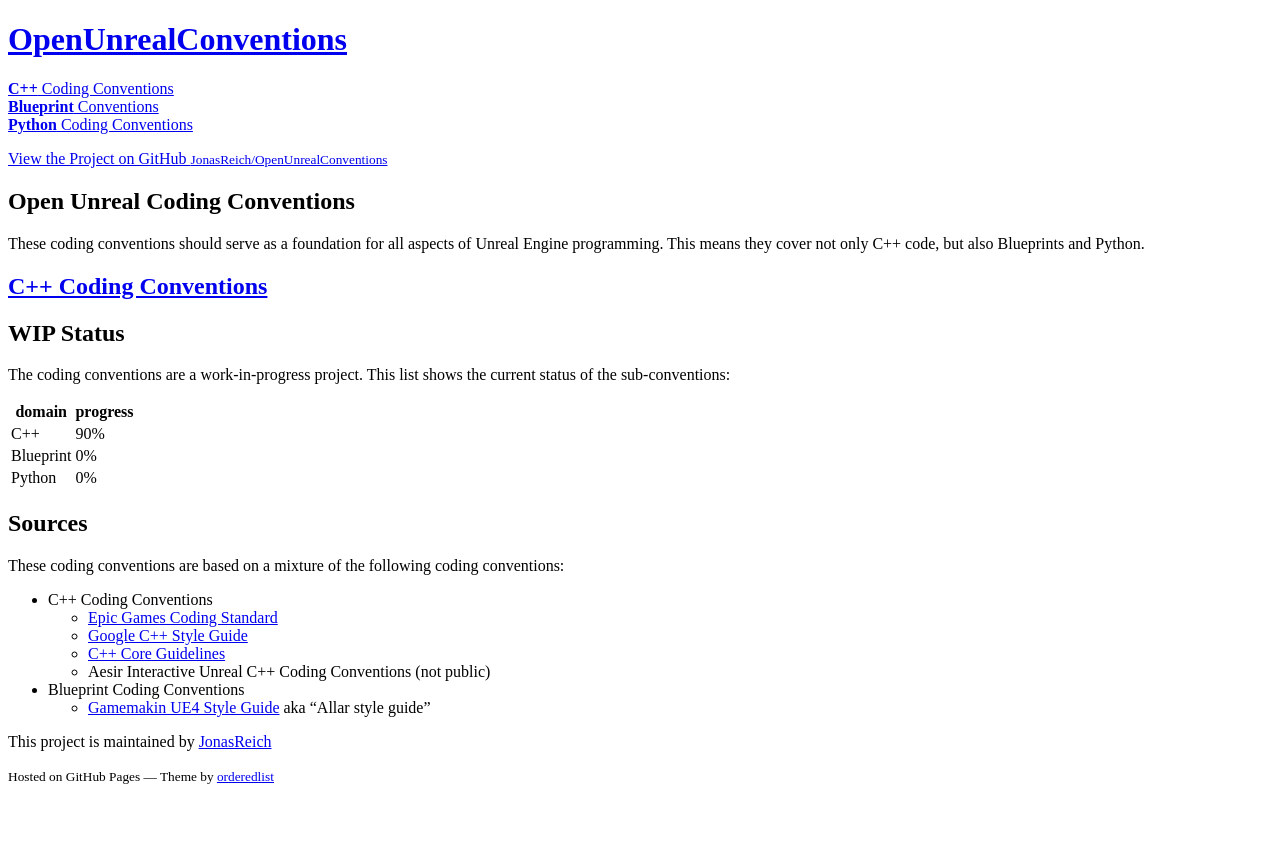
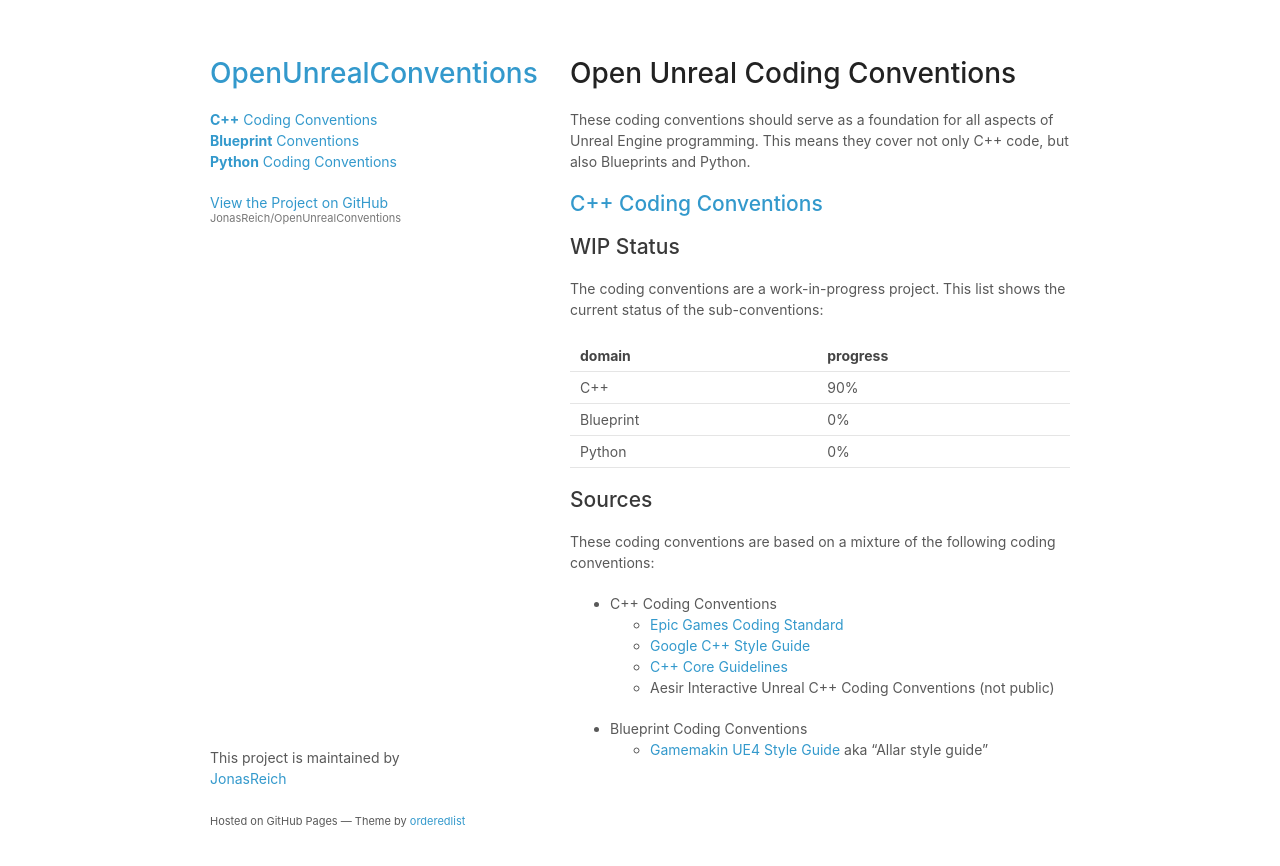
Before and after one commit to JonasReich/OpenUnrealConventions, a Jekyll site: the page built from README.md, in a window 1280 px wide. Shown: the top 866 px of the page. Built offline with Jekyll 4.4.1, drawn with Linux system fonts in a browser that asks for light colours; our own code applies the rules of GitHub Pages for plain Markdown files; a script that is not in the unit is left out; the repository's description, which GitHub fills in, is left out.

Commit message:
Copy pasted original style sheet from https://github.com/orderedlist/minimal/blob/master/stylesheets/styles.css

```diff
--- a/assets/css/style.css
+++ b/assets/css/style.css
@@ -1,5 +1,277 @@
+body {
+    background-color: #fff;
+    padding:50px;
+    font: 14px/1.5 -apple-system, BlinkMacSystemFont, "Segoe UI", Roboto, Oxygen, Ubuntu, Cantarell, "Fira Sans", "Droid Sans", "Helvetica Neue", Arial, sans-serif, "Apple Color Emoji", "Segoe UI Emoji", "Segoe UI Symbol";
+    color:#595959;
+    font-weight:400;
+  }
+
+  h1, h2, h3, h4, h5, h6 {
+    color:#222;
+    margin:0 0 20px;
+  }
+
+  p, ul, ol, table, pre, dl {
+    margin:0 0 20px;
+  }
+
+  h1, h2, h3 {
+    line-height:1.1;
+  }
+
+  h1 {
+    font-size:28px;
+    font-weight: 500;
+  }
+
+  h2 {
+    color:#393939;
+    font-weight: 500;
+  }
+
+  h3, h4, h5, h6 {
+    color:#494949;
+    font-weight: 500;
+  }
+
+  a {
+    color:#39c;
+    text-decoration:none;
+  }
+
+  a:hover {
+    color:#069;
+  }
+
+  a small {
+    font-size:11px;
+    color:#777;
+    margin-top:-0.3em;
+    display:block;
+  }
+
+  a:hover small {
+    color:#777;
+  }
+
+  .wrapper {
+    width:860px;
+    margin:0 auto;
+  }
+
+  blockquote {
+    border-left:1px solid #e5e5e5;
+    margin:0;
+    padding:0 0 0 20px;
+    font-style:italic;
+  }
+
+  code, pre {
+    font-family:Monaco, Bitstream Vera Sans Mono, Lucida Console, Terminal, Consolas, Liberation Mono, DejaVu Sans Mono, Courier New, monospace;
+    color:#333;
+  }
+
+  pre {
+    padding:8px 15px;
+    background: #f8f8f8;
+    border-radius:5px;
+    border:1px solid #e5e5e5;
+    overflow-x: auto;
+  }
+
+  table {
+    width:100%;
+    border-collapse:collapse;
+  }
+
+  th, td {
+    text-align:left;
+    padding:5px 10px;
+    border-bottom:1px solid #e5e5e5;
+  }
+
+  dt {
+    color:#444;
+    font-weight:500;
+  }
+
+  th {
+    color:#444;
+  }
+
+  img {
+    max-width:100%;
+  }
+
+  header {
+    width:270px;
+    float:left;
+    position:fixed;
+    -webkit-font-smoothing:subpixel-antialiased;
+  }
+
+  header ul {
+    list-style:none;
+    height:40px;
+    padding:0;
+    background: #f4f4f4;
+    border-radius:5px;
+    border:1px solid #e0e0e0;
+    width:270px;
+  }
+
+  header li {
+    width:89px;
+    float:left;
+    border-right:1px solid #e0e0e0;
+    height:40px;
+  }
+
+  header li:first-child a {
+    border-radius:5px 0 0 5px;
+  }
+
+  header li:last-child a {
+    border-radius:0 5px 5px 0;
+  }
+
+  header ul a {
+    line-height:1;
+    font-size:11px;
+    color:#999;
+    display:block;
+    text-align:center;
+    padding-top:6px;
+    height:34px;
+  }
+
+  header ul a:hover {
+    color:#999;
+  }
+
+  header ul a:active {
+    background-color:#f0f0f0;
+  }
+
+  strong {
+    color:#222;
+    font-weight:500;
+  }
+
+  header ul li + li + li {
+    border-right:none;
+    width:89px;
+  }
+
+  header ul a strong {
+    font-size:14px;
+    display:block;
+    color:#222;
+  }
+
+  section {
+    width:500px;
+    float:right;
+    padding-bottom:50px;
+  }
+
+  small {
+    font-size:11px;
+  }
+
+  hr {
+    border:0;
+    background:#e5e5e5;
+    height:1px;
+    margin:0 0 20px;
+  }
+
+  footer {
+    width:270px;
+    float:left;
+    position:fixed;
+    bottom:50px;
+    -webkit-font-smoothing:subpixel-antialiased;
+  }
+
+  @media print, screen and (max-width: 960px) {
+
+    div.wrapper {
+      width:auto;
+      margin:0;
+    }
+
+    header, section, footer {
+      float:none;
+      position:static;
+      width:auto;
+    }
+
+    header {
+      padding-right:320px;
+    }
+
+    section {
+      border:1px solid #e5e5e5;
+      border-width:1px 0;
+      padding:20px 0;
+      margin:0 0 20px;
+    }
+
+    header a small {
+      display:inline;
+    }
+
+    header ul {
+      position:absolute;
+      right:50px;
+      top:52px;
+    }
+  }
+
+  @media print, screen and (max-width: 720px) {
+    body {
+      word-wrap:break-word;
+    }
+
+    header {
+      padding:0;
+    }
+
+    header ul, header p.view {
+      position:static;
+    }
+
+    pre, code {
+      word-wrap:normal;
+    }
+  }
+
+  @media print, screen and (max-width: 480px) {
+    body {
+      padding:15px;
+    }
+
+    header ul {
+      width:99%;
+    }
+
+    header li, header ul li + li + li {
+      width:33%;
+    }
+  }
+
+  @media print {
+    body {
+      padding:0.4in;
+      font-size:12pt;
+      color:#444;
+    }
+  }
+
+
 /* Adjusted widths for full screen usage */
-
+/*
 .wrapper {
     width: 100%;
     max-width: 1200px;
@@ -13,3 +285,4 @@
     width: 80%;
     max-width: 800px;
 }
+*/
```
